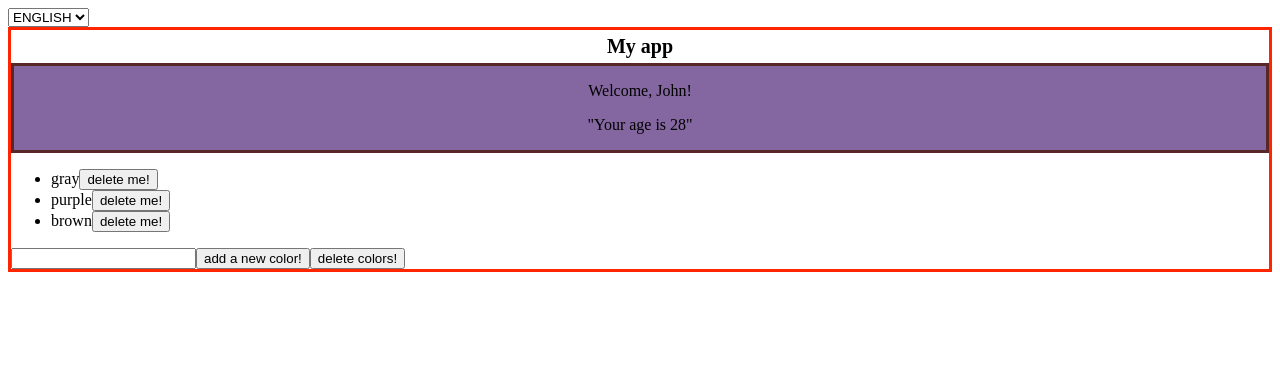
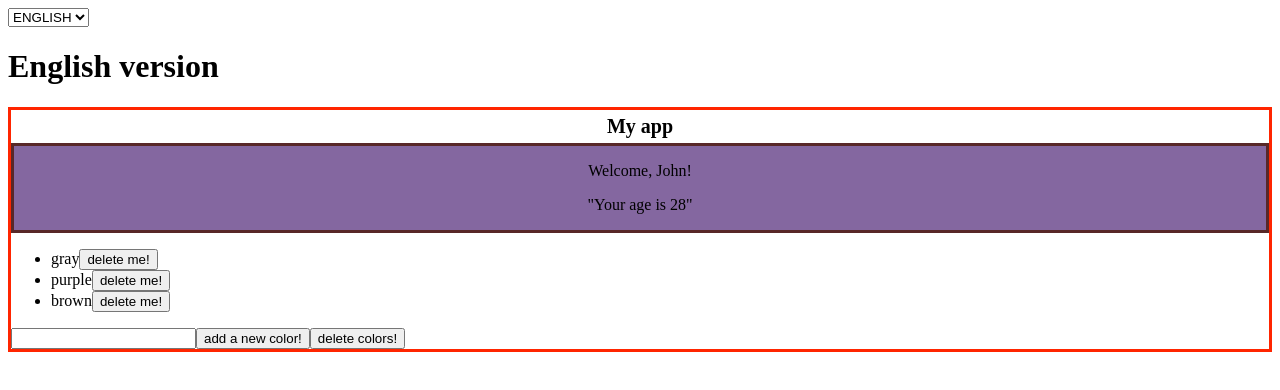
Before and after one commit to Meli357/REACT-exercises, a React (Create React App) app: page / in a window 1280 px wide. Shown: the top 390 px of the page. Built offline with nearby package versions, Linux system fonts and the light colour scheme.

Commit message:
use LanguageContext.Consumer

```diff
--- a/src/DisplayLanguage.js
+++ b/src/DisplayLanguage.js
@@ -1,7 +1,21 @@
 import React from "react";
+import { LanguageContext } from "./Language";
 
+const strings={
+    en: {VERSION:"English version"},
+    it: {VERSION:"Italian version"},
+    es: {VERSION:"Spanish version"},
+}
 export class DisplayLanguage extends React.Component{
     render(){
-        return(<div></div>)
+        return(<div>
+            <LanguageContext.Consumer>
+                {language =>{
+                    return(<h1>
+                        {strings[language].VERSION}
+                    </h1>)
+                }}
+            </LanguageContext.Consumer>
+        </div>)
     }
 }
```
